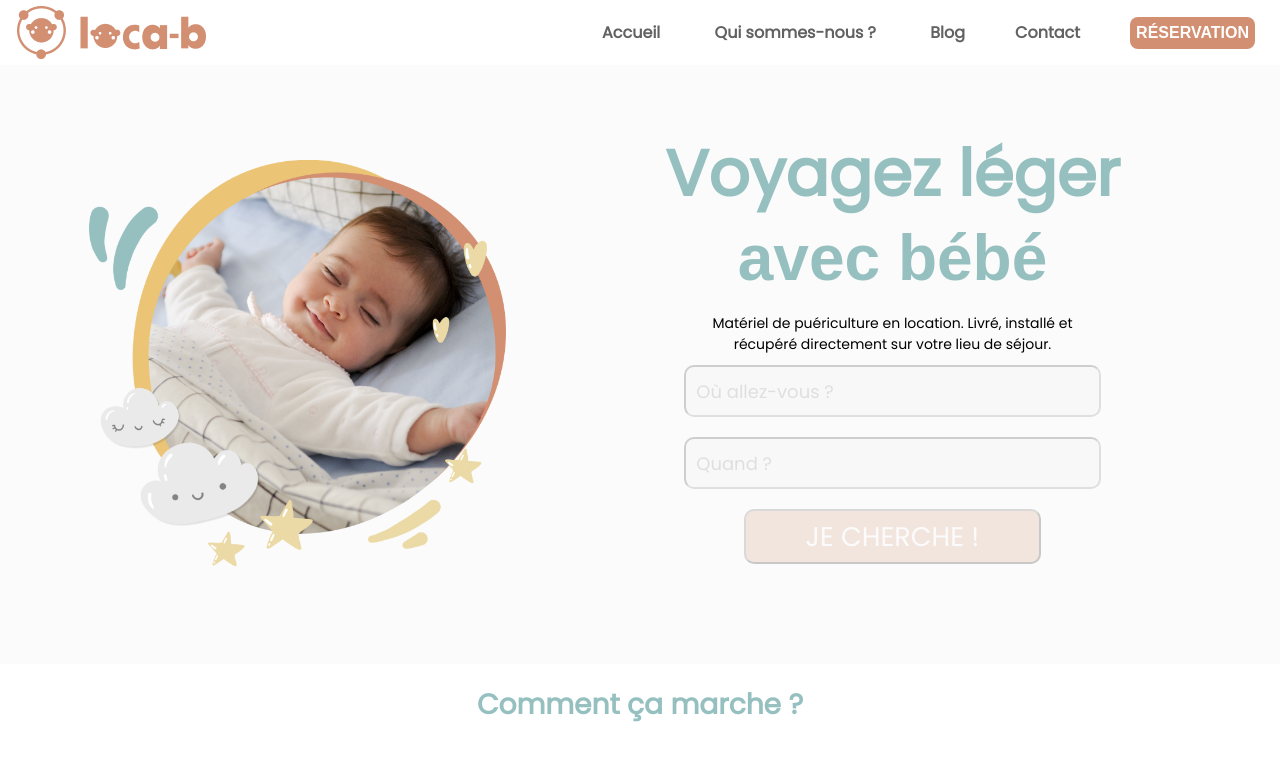
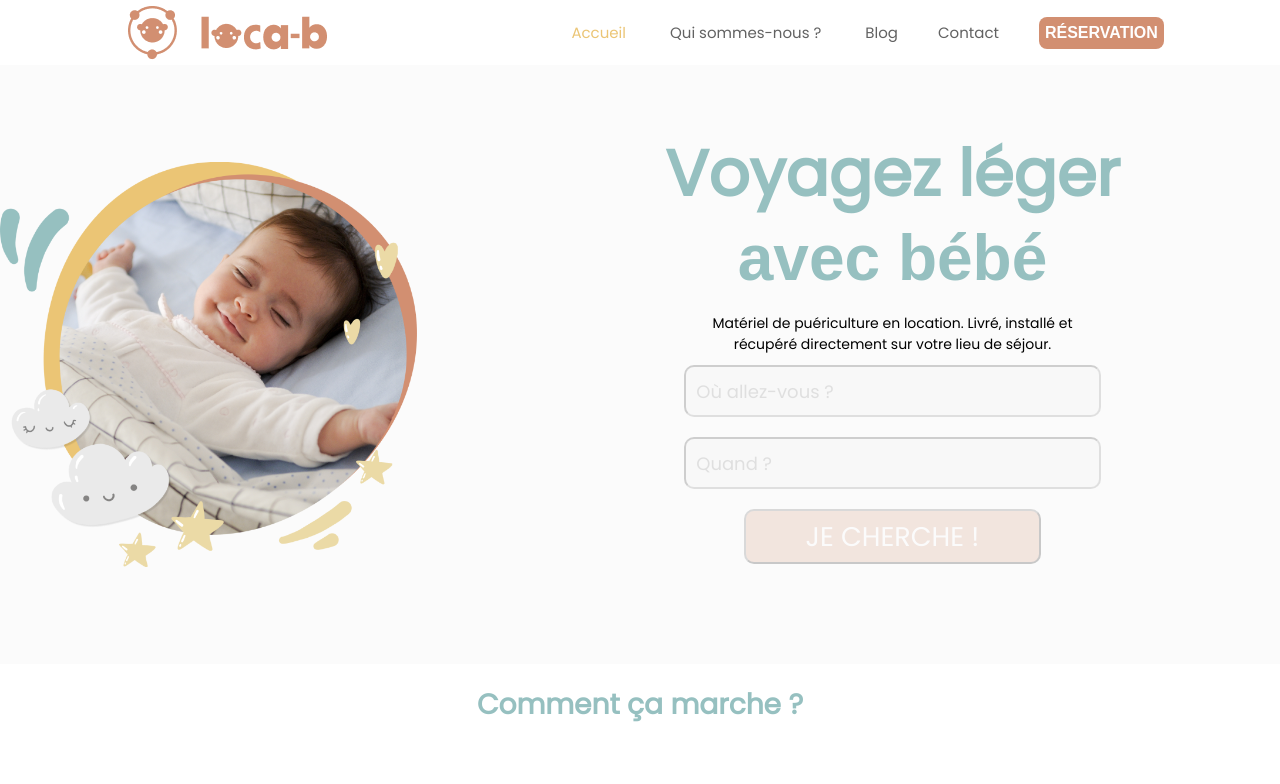
Before and after one commit to ComicScrip/locab, a Next.js app: page / in a window 1280 px wide. Shown: the top 784 px of the page. Built offline with nearby package versions, Linux system fonts and the light colour scheme; a web font is replaced by a local one.

Commit message:
navlink active

```diff
--- a/components/header.js
+++ b/components/header.js
@@ -4,7 +4,7 @@
 /* eslint-disable prettier/prettier */
 import React from "react";
 import Link from "next/link";
-import { useState } from "react";
+import { useRouter } from "next/router";
 import Image from "next/image";
 import Logo from "../public/logo/logo.png";
 import LogoText from "../public/logo/logoText.png";
@@ -13,15 +13,8 @@ import LogoIcon from "../public/logo/icon_logo.png";
 import styles from "../styles/headerfooter/navbar.module.css";
 
 const Navbar = () => {
-  const [showLinks, setshowLinks] = useState(false);
-
-  const getActiveLinkStyle = ({ isActive }) => ({
-    color: isActive ? "#ebc575" : "#626262",
-  });
-
-  const handleShowLinks = () => {
-    setshowLinks(!showLinks);
-  };
+  const router = useRouter();
+  const currentRoute = router.pathname;
 
   return (
     <nav className={styles.navbar}>
@@ -43,28 +36,36 @@ const Navbar = () => {
       </div>
 
       {/* Debut navbar a */}
-
       <ul className={styles.items}>
-        <Link href="/" style={getActiveLinkStyle}>
-          <a> Accueil </a>
+        <Link href="/" className={styles.navbar__link}>
+          <a className={currentRoute === "/" ? "active" : "non-active"}>
+            {" "}
+            Accueil{" "}
+          </a>
         </Link>
-        <Link href="aboutUs" style={getActiveLinkStyle}>
-          <a> Qui sommes-nous ? </a>
+        <Link href="aboutUs" className={styles.navbar__link}>
+          <a className={currentRoute === "/aboutUs" ? "active" : "non-active"}>
+            {" "}
+            Qui sommes-nous ?{" "}
+          </a>
         </Link>
-        <Link href="blog" style={getActiveLinkStyle}>
-          <a>Blog</a>
+        <Link href="blog" className={styles.navbar__link}>
+          <a className={currentRoute === "/blog" ? "active" : "non-active"}>
+            Blog
+          </a>
         </Link>
-        <Link href="contact" style={getActiveLinkStyle}>
-          <a>Contact</a>
+        <Link href="contact" className={styles.navbar__link}>
+          <a className={currentRoute === "/contact" ? "active" : "non-active"}>
+            Contact
+          </a>
         </Link>
-        <Link href="reservation">
+        <Link href="reservation" className={styles.navbar__link}>
           <a>
             <button className={styles.reservationButton}>Réservation</button>
           </a>
         </Link>
       </ul>
       {/* Fin navbar a */}
-
       <div className={styles.divlogoIcon1}>
         <Link href="/" className={styles.linklogotransparent}>
           <a>
@@ -83,17 +84,23 @@ const Navbar = () => {
               src={LogoIcon}
               className={styles.logo_icon}
               alt="logo_icon"
+              height={48}
+              width={48}
             />
           </a>
         </Link>
       </div>
-      <button
-        type="button"
-        className={styles.btnBurger}
-        onClick={handleShowLinks}
-      >
+      <button type="button" className={styles.btnBurger}>
         <span className="Burger_Line towLine" />
       </button>
+      <style jsx>{`
+        .non-active {
+          color: #626262 !important;
+        }
+        .active {
+          color: #ebc575 !important;
+        }
+      `}</style>
     </nav>
   );
 };
--- a/package.json
+++ b/package.json
@@ -27,7 +27,8 @@
     "prisma": "^3.14.0",
     "react": "18.1.0",
     "react-dom": "18.1.0",
-    "react-icons": "^4.4.0"
+    "react-icons": "^4.4.0",
+    "sharp": "^0.30.6"
   },
   "devDependencies": {
     "cypress": "^9.6.1",
--- a/styles/globals.css
+++ b/styles/globals.css
@@ -5,11 +5,20 @@ body {
   font-family: -apple-system, BlinkMacSystemFont, "Segoe UI", Roboto, Oxygen,
     Ubuntu, Cantarell, "Open Sans", "Helvetica Neue", sans-serif;
 }
+img {
+  max-width: 100%;
+  display: block;
+}
 
 a {
   color: inherit;
   text-decoration: none;
 }
+ul {
+  list-style: none;
+  padding: 0;
+  margin: 0;
+}
 
 * {
   box-sizing: border-box;
--- a/styles/headerfooter/navbar.module.css
+++ b/styles/headerfooter/navbar.module.css
@@ -1,48 +1,52 @@
 .navbar {
   display: flex;
-  height: 63px;
+  justify-content: center;
   align-items: center;
   flex-direction: column;
   background: #ebc575;
+  height: 63px;
   box-shadow: 0px 4px 4px rgba(0, 0, 0, 0.05);
   font-size: 3vw;
+  /* z-index: 100 !important; */
+}
+
+.navbar .items a {
+  display: flex;
+  flex-direction: column;
+  visibility: visible;
+  padding: 0 25px;
+  font-family: "Poppins";
+  font-weight: 400;
+  font-size: 15px;
+  color: #626262;
+}
+.divlogoIcon1 a {
+  display: flex;
+  position: fixed;
+  visibility: visible;
+  align-items: center;
+  justify-content: center;
+  margin-top: -65px;
+}
+.divlogoIcon a {
+  position: fixed;
+  display: flex;
+  visibility: visible;
+  align-items: center;
+  justify-content: center;
+  margin-top: -72px;
+}
+.divlogoIcon {
+  padding-left: 70%;
+}
+.divlogoIcon1 {
+  padding-right: 40%;
 }
 .logocontainer {
   display: none;
 }
 .reservationButton {
   display: none;
-}
-
-.navbar a {
-  position: absolute;
-  visibility: hidden;
-  padding: 0 10px;
-  font-family: "Poppins";
-  font-style: normal;
-  font-weight: 500;
-  font-size: 16px;
-  color: #626262;
-}
-.divlogoIcon1 a {
-  display: flex;
-  visibility: visible;
-  align-items: center;
-  justify-content: center;
-  margin-top: -6px;
-}
-.divlogoIcon a {
-  display: flex;
-  visibility: visible;
-  align-items: center;
-  justify-content: center;
-  margin-top: -6px;
-}
-.divlogoIcon {
-  padding-left: 70%;
-}
-.divlogoIcon1 {
-  padding-right: 40%;
 }
 .btnBurger {
   display: block;
@@ -58,7 +62,7 @@
 @media screen and (min-width: 800px) {
   .navbar {
     display: flex;
-    justify-content: space-between;
+    justify-content: space-around;
     width: 100%;
     height: 65px;
     background: #ffffff;
@@ -68,25 +72,25 @@
     font-family: "Poppins";
   }
 
-  .navbar a {
+  .navbar .items a {
     display: initial;
     position: relative;
     visibility: visible;
-    padding: 0 25px;
+    padding: 0 20px;
     font-family: "Poppins";
     font-style: normal;
-    font-weight: 600;
-    /* font-size: 16px; */
-    /* color: #ebc575; */
+    font-weight: 400;
+    font-size: 15px;
+    color: #626262;
   }
   .logocontainer {
     display: flex;
-    padding: 0 10px;
+    padding: 0 20px;
     align-items: center;
   }
   .logocontainer a {
     display: flex;
-    margin: 0 -18px;
+    padding: 0 12px;
     align-items: center;
   }
 
@@ -117,7 +121,4 @@
   .divlogoIcon {
     display: none;
   }
-  .navbar a:active {
-    color: #ebc575;
-  }
 }
```
Also changed, not shown: 2 other files (tests, documents, lock files or other folders).
